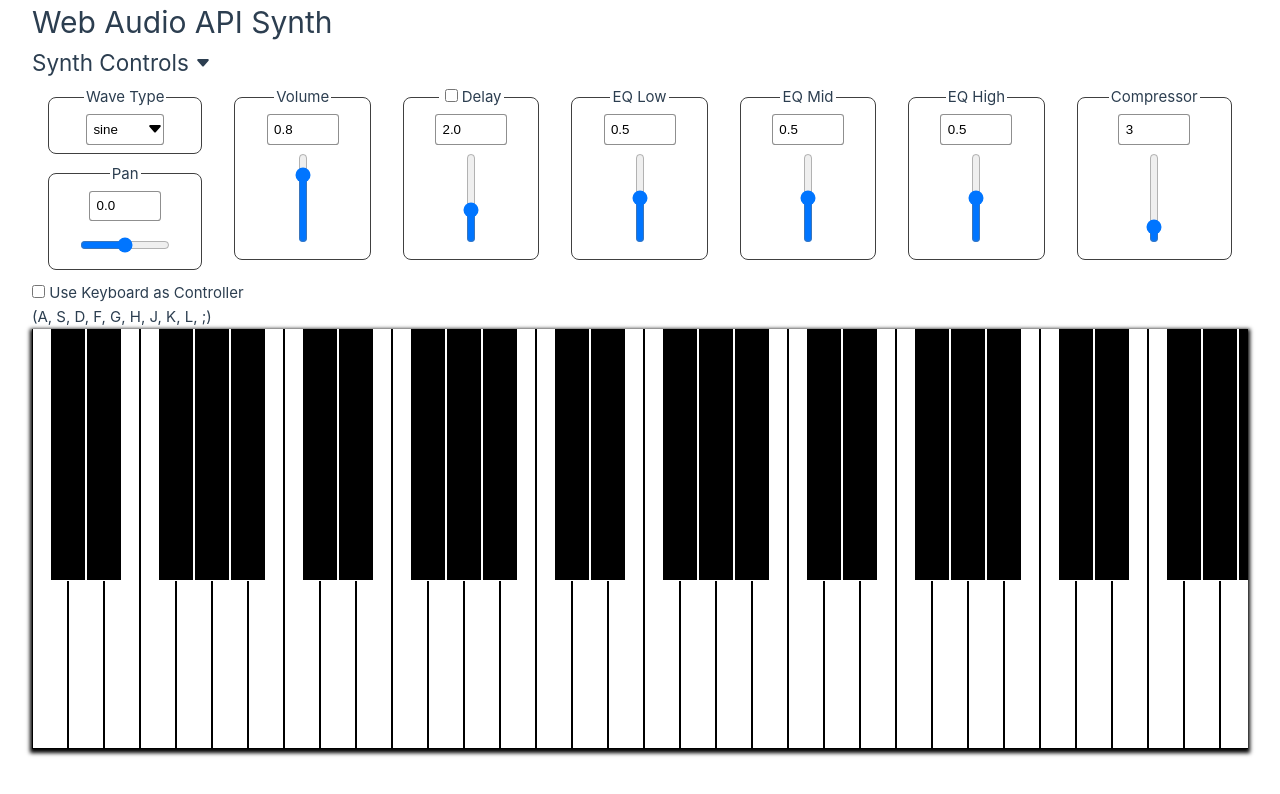
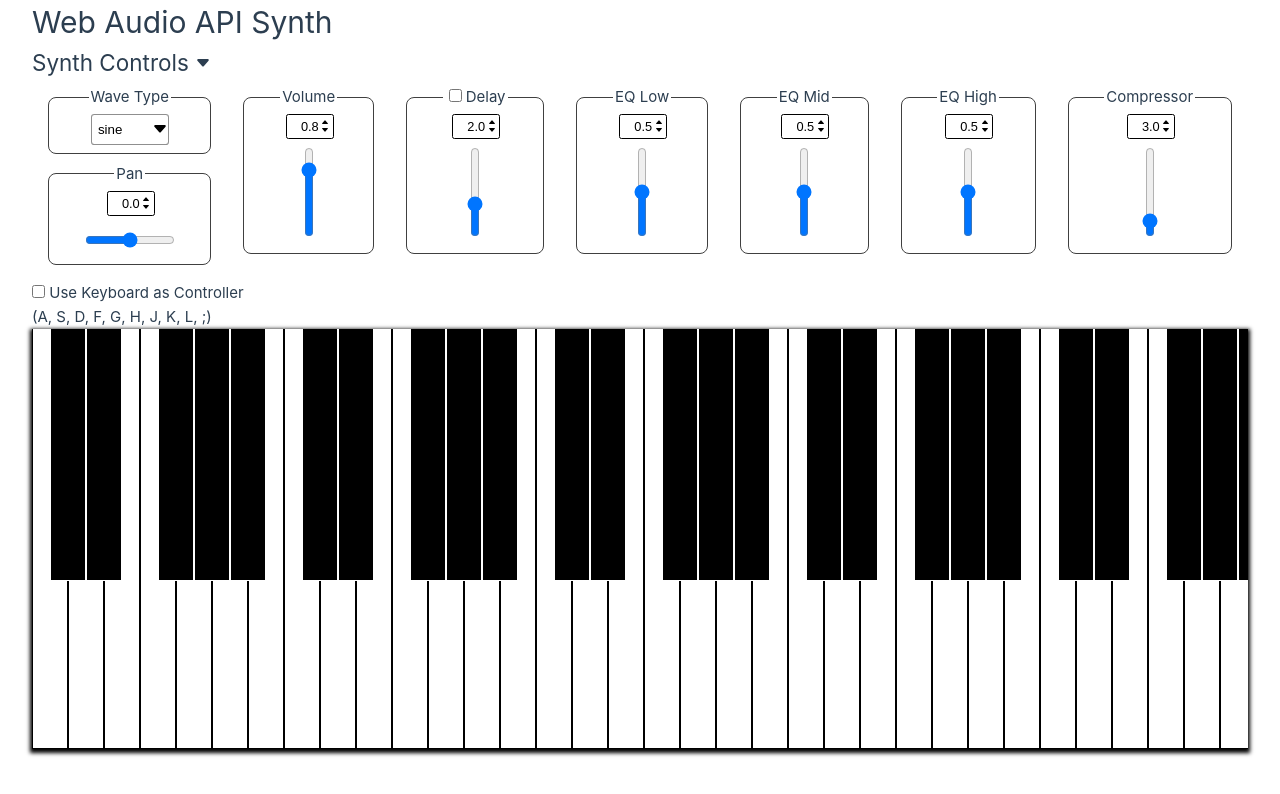
Before and after one commit to dabbmedia/web-audio-synth, a Vue app: page / in a window 1280 px wide. Shown: the top 794 px of the page. Built offline with nearby package versions, Linux system fonts and the light colour scheme.

Commit message:
Single Param Component UI updates and reactive state data corrections

```diff
--- a/index.html
+++ b/index.html
@@ -4,6 +4,7 @@
     <meta http-equiv="Content-Type" content="text/html; charset=utf-8">
     <meta http-equiv="Content-Style-Type" content="text/css">
     <meta name="viewport" content="user-scalable=no, initial-scale=1, maximum-scale=1, minimum-scale=1" />
+    <link rel="icon" href="favicon.ico" type="image/x-icon" />
     <title>Web Audio Synthesizer</title>
   </head>
   <body>
--- a/src/components/SingleParameterControl.vue
+++ b/src/components/SingleParameterControl.vue
@@ -1,62 +1,113 @@
 <script setup>
-import { ref } from 'vue'
+const props = defineProps(['controlKey', 'controlData'])
 
-const props = defineProps(['controlKey', 'title', 'controlEnabledCheckId', 'numberInputId', 'rangeInputId', 'defaultValue', 'min', 'max', 'isVertical'])
-
-let controlValue = ref(props.defaultValue)
-
-const emit = defineEmits(['controlValueChanged', 'checkEnabledChanged'])
-
-let updateValue = (event) => {
-    controlValue.value = event.target.value
-    emit('controlValueChanged', event.target.parentNode.id, event.target.value)
-}
-let updateChecked = (event) => {
-    emit('checkEnabledChanged', event.target.parentNode.parentNode.id, event.target.checked)
-}
+const emit = defineEmits(['controlValueChanged', 'checkEnabledChanged', 'increaseValue', 'decreaseValue'])
 </script>
 
 <template>
     <fieldset
-        :class="(isVertical) ? 'vertical-range control-column single-parameter-control': 'horizontal-range control-column single-parameter-control'"
-        :id="controlKey">
-        <legend><input v-if="controlEnabledCheckId" type="checkbox" :id="controlEnabledCheckId" @change="updateChecked">{{ title }}</legend>
+        :class="(props.controlData.isVertical) ? 'vertical-range control-column single-parameter-control': 'horizontal-range control-column single-parameter-control'"
+        :id="props.controlKey">
+        <legend>
+            <input
+                v-if="props.controlData.controlEnabledCheckId"
+                type="checkbox"
+                :id="props.controlData.controlEnabledCheckId"
+                @change="$emit('checkEnabledChanged', props.controlKey, $event.target.checked)">{{ props.controlData.title }}
+            </legend>
 
+        <div class="value-container">
             <input
-            type="number"
-            :id="numberInputId"
-            :min="min"
-            :max="max"
-            :value="controlValue"
-            @change="updateValue">
+                type="text"
+                :id="props.controlData.numberInputId"
+                :min="props.controlData.min"
+                :max="props.controlData.max"
+                :value="props.controlData.currentValue"
+                @change="$emit('controlValueChanged', props.controlKey, $event.target.value)">
+
+            <div class="increase-decrease-container">
+                <button class="control-value-increase" @click="$emit('increaseValue', props.controlKey)">
+                    <svg xmlns="http://www.w3.org/2000/svg" width="16" height="16" fill="currentColor" class="bi bi-caret-up-fill" viewBox="0 0 16 16"><path d="m7.247 4.86-4.796 5.481c-.566.647-.106 1.659.753 1.659h9.592a1 1 0 0 0 .753-1.659l-4.796-5.48a1 1 0 0 0-1.506 0z"/></svg>
+                </button>
+                <button class="control-value-decrease" @click="$emit('decreaseValue', props.controlKey)">
+                    <svg xmlns="http://www.w3.org/2000/svg" width="16" height="16" fill="currentColor" class="bi bi-caret-down-fill" viewBox="0 0 16 16"><path d="M7.247 11.14 2.451 5.658C1.885 5.013 2.345 4 3.204 4h9.592a1 1 0 0 1 .753 1.659l-4.796 5.48a1 1 0 0 1-1.506 0z"/></svg>
+                </button>
+            </div>
+        </div>
 
         <input
             type="range"
-            :id="rangeInputId"
-            :min="min"
-            :max="max"
-            step="0.1"
-            :class="(isVertical) ? 'vertical-range': 'horizontal-range'"
-            :orient="(isVertical) ? 'vertical': 'horizontal'"
-            :value="controlValue"
-            @input="updateValue">
+            :id="props.controlData.rangeInputId"
+            :min="props.controlData.min"
+            :max="props.controlData.max"
+            :step="props.controlData.step"
+            :orient="(props.controlData.isVertical) ? 'vertical': 'horizontal'"
+            :value="props.controlData.currentValue"
+            @input="$emit('controlValueChanged', props.controlKey, $event.target.value)">
     </fieldset>
 </template>
 
 <style lang="scss">
     .single-parameter-control {
+        .value-container {
+            display: flex;
+            flex-direction: row;
+            // align-items: center;
+
+            input[type=text] {
+                z-index: 1;
+                width: 3rem;
+                height: 1.55rem;
+                font-size: 0.8rem;
+                text-align: right;
+                border: 1px solid black;
+                border-radius: 0.15rem;
+                padding-right: 0.87rem;
+            }
+            .increase-decrease-container {
+                display: flex;
+                z-index: 2;
+                flex-direction: column;
+                margin-top: 0.25rem;
+                margin-left: -0.86rem;
+
+                .control-value-increase, .control-value-decrease {
+                    -webkit-appearance: none;
+                    -moz-appearance: none;
+                    appearance: none;
+                    width: 12px;
+                    height: 0.5rem;
+                    padding: 0;
+                    margin: 0;
+                    background: none;
+                    border: none;
+                    border-radius: 0.125rem;
+                    text-align: center;
+
+                    svg {
+                        position: absolute;
+                        top: 0.015rem;
+                        left: 0.09rem;
+                        margin: 0;
+                        padding: 0;
+                        width: 8px;
+                        height: 8px;
+                    }
+                }
+            }
+        }
         &.horizontal-range {
             padding-bottom: 0;
+
+            input[type=range] {
+                width: 90px;
+                height: 32px;
+            }
         }
         &.vertical-range {
             padding-bottom: 8px;
-        }
-        .horizontal-range {
-            width: 90px;
-            height: 32px;
-        }
-        .vertical-range {
-            display: block;
+
+            input[type=range] {
                 width: 32px;
                 height: 90px;
                 -webkit-appearance: slider-vertical;
@@ -64,4 +115,5 @@ let updateChecked = (event) => {
                 writing-mode: bt-lr;
             }
         }
+    }
 </style>
--- a/src/components/Synth.vue
+++ b/src/components/Synth.vue
@@ -5,15 +5,15 @@
     import PianoKeys from './PianoKeys.vue'
 
     const nodeControls = reactive({
-        pan: {title: 'Pan', numberInputId: 'eq-pan-value', rangeInputId: 'eq-pan-range', currentValue: '0.0', audioNode: '', min: '-1.0', max: '1.0', parameter: 'pan', enabled: true, isVertical: false},
-        masterGain: {title: 'Volume', numberInputId: 'master-gain-value', rangeInputId: 'master-gain-range', currentValue: '0.8', audioNode: '', min: '0.0', max: '1.0', parameter: 'gain', enabled: true, isVertical: true},
-        // distortion: {title: 'Distortion', controlEnabledCheckId: 'send-effect-distortion-check', numberInputId: 'distortion-value', rangeInputId: 'distortion-range', currentValue: '0.8', audioNode: '', min: '0.0', max: '1.0', parameter: 'gain', enabled: false, isVertical: true},
-        delay: {title: 'Delay', controlEnabledCheckId: 'send-effect-delay-check', numberInputId: 'delay-value', rangeInputId: 'delay-range', currentValue: '2.0', audioNode: '', min: '0.0', max: '6.0', parameter: 'delayTime', enabled: false, isVertical: true},
-        // reverb: {title: 'Reverb', controlEnabledCheckId: 'send-effect-reverb-check', numberInputId: 'reverb-value', rangeInputId: 'reverb-range', currentValue: '0.8', audioNode: '', min: '0.0', max: '1.0', parameter: 'gain', enabled: true, isVertical: true},
-        eqLow: {title: 'EQ Low', numberInputId: 'eq-low-value', rangeInputId: 'eq-low-range', currentValue: '0.5', audioNode: '', min: '0.0', max: '1.0', parameter: 'gain', enabled: true, isVertical: true},
-        eqMid: {title: 'EQ Mid', numberInputId: 'eq-mid-value', rangeInputId: 'eq-mid-range', currentValue: '0.5', audioNode: '', min: '0.0', max: '1.0', parameter: 'gain', enabled: true, isVertical: true},
-        eqHigh: {title: 'EQ High', numberInputId: 'eq-high-value', rangeInputId: 'eq-high-range', currentValue: '0.5', audioNode: '', min: '0.0', max: '1.0', parameter: 'gain', enabled: true, isVertical: true},
-        compressor: {title: 'Compressor', numberInputId: 'eq-compressor-value', rangeInputId: 'eq-compressor-range', currentValue: '3', audioNode: '', min: '1', max: '20', parameter: 'ratio', enabled: true, isVertical: true},
+        pan: {title: 'Pan', numberInputId: 'eq-pan-value', rangeInputId: 'eq-pan-range', currentValue: '0.0', audioNode: '', step: '0.1', min: '-1.0', max: '1.0', parameter: 'pan', enabled: true, isVertical: false},
+        masterGain: {title: 'Volume', numberInputId: 'master-gain-value', rangeInputId: 'master-gain-range', currentValue: '0.8', audioNode: '', step: '0.1', min: '0.0', max: '1.0', parameter: 'gain', enabled: true, isVertical: true},
+        // distortion: {title: 'Distortion', controlEnabledCheckId: 'send-effect-distortion-check', numberInputId: 'distortion-value', rangeInputId: 'distortion-range', currentValue: '0.8', audioNode: '', step: '0.1', min: '0.0', max: '1.0', parameter: 'gain', enabled: false, isVertical: true},
+        delay: {title: 'Delay', controlEnabledCheckId: 'send-effect-delay-check', numberInputId: 'delay-value', rangeInputId: 'delay-range', currentValue: '2.0', audioNode: '', step: '0.1', min: '0.0', max: '6.0', parameter: 'delayTime', enabled: false, isVertical: true},
+        // reverb: {title: 'Reverb', controlEnabledCheckId: 'send-effect-reverb-check', numberInputId: 'reverb-value', rangeInputId: 'reverb-range', currentValue: '0.8', audioNode: '', step: '0.1', min: '0.0', max: '1.0', parameter: 'gain', enabled: true, isVertical: true},
+        eqLow: {title: 'EQ Low', numberInputId: 'eq-low-value', rangeInputId: 'eq-low-range', currentValue: '0.5', audioNode: '', step: '0.1', min: '0.0', max: '1.0', parameter: 'gain', enabled: true, isVertical: true},
+        eqMid: {title: 'EQ Mid', numberInputId: 'eq-mid-value', rangeInputId: 'eq-mid-range', currentValue: '0.5', audioNode: '', step: '0.1', min: '0.0', max: '1.0', parameter: 'gain', enabled: true, isVertical: true},
+        eqHigh: {title: 'EQ High', numberInputId: 'eq-high-value', rangeInputId: 'eq-high-range', currentValue: '0.5', audioNode: '', step: '0.1', min: '0.0', max: '1.0', parameter: 'gain', enabled: true, isVertical: true},
+        compressor: {title: 'Compressor', numberInputId: 'eq-compressor-value', rangeInputId: 'eq-compressor-range', currentValue: '3.0', audioNode: '', step: '1', min: '1', max: '20', parameter: 'ratio', enabled: true, isVertical: true},
     })
 
     const pianoKeys = ref({
@@ -157,7 +157,6 @@
         // iPad on iOS 13 detection
         || (navigator.userAgent.includes("Mac") && "ontouchend" in document)
     }
-
     let createSendChain = function() {
         // distortion
         // oscSend = audioCtx.createWaveShaper();
@@ -173,7 +172,7 @@
             nodeControls.delay.audioNode.delayTime.setValueAtTime(nodeControls.delay.currentValue, audioCtx.currentTime);
 
             const delayGainNode = audioCtx.createGain();
-            delayGainNode.gain.value = 0.1;
+            delayGainNode.gain.value = (parseFloat(nodeControls.masterGain.currentValue) * 0.75).toFixed(1);
 
             nodeControls.masterGain.audioNode.connect(delayGainNode);
             delayGainNode.connect(nodeControls.delay.audioNode);
@@ -229,15 +228,11 @@
     }
     let controlValueChanged = function(controlName, newValue) {
         let control = nodeControls[controlName];
-        if (control) {
-            control.currentValue = newValue;
-            if (control.audioNode[control.parameter]) {
-                control.currentValue = newValue;
-                control.audioNode[control.parameter].setValueAtTime(newValue, audioCtx.currentTime);
-            }
+        if (control && control.audioNode[control.parameter]) {
+            control.currentValue = parseFloat(newValue).toFixed(1);
+            control.audioNode[control.parameter].setValueAtTime(control.currentValue, audioCtx.currentTime);
         } else {
             console.log(`Control ${controlName} not found, value could not be updated.`);
-            return true;
         }
     }
     let createFrequencyOscillator = function(noteNum, start) {
@@ -247,18 +242,6 @@
         oscillatorType = document.getElementById('osc-type').options[document.getElementById('osc-type').selectedIndex].value;
         oscillator.type = oscillatorType;
 
-        // use for custom oscillator wave types
-        // const real = new Float32Array(2);
-        // const imag = new Float32Array(2);
-
-        // real[0] = 0;
-        // imag[0] = 0;
-        // real[1] = 1;
-        // imag[1] = 0;
-
-        // const wave = audioCtx.createPeriodicWave(real, imag, {disableNormalization: true});
-        // oscillator.setPeriodicWave(wave);
-
         oscillator.frequency.value = parseFloat(note.frequency); // value in hertz
 
         var gainNode = audioCtx.createGain();
@@ -267,6 +250,19 @@
         oscillator.connect(gainNode).connect(nodeControls.masterGain.audioNode);
 
         oscillators[noteNum] = [oscillator, gainNode];
+    }
+    let createOscillatorCustomWaveType = function() {
+        // use for custom oscillator wave types
+        const real = new Float32Array(2);
+        const imag = new Float32Array(2);
+
+        real[0] = 0;
+        imag[0] = 0;
+        real[1] = 1;
+        imag[1] = 0;
+
+        const wave = audioCtx.createPeriodicWave(real, imag, {disableNormalization: true});
+        oscillator.setPeriodicWave(wave);
     }
     let noteStart = function(noteNum) {
         let start = 0;
@@ -495,12 +491,17 @@
             toggleControl.style.display = 'none';
         }
     }
+
+    let printState = function() {
+        console.log('synth state: ' + JSON.stringify(nodeControls));
+    }
     // onRenderTracked((event) => {
     //     debugger
     // })
 
     // onRenderTriggered((event) => {
-    //     debugger
+    //     // debugger
+    //     printState();
     // })
 
     createMasterChain();
@@ -535,17 +536,11 @@
         <SingleParameterControl
             v-for="(control, key) in nodeControls"
             :control-key="key"
-            :title="control.title"
-            :controlEnabledCheckId="control.controlEnabledCheckId"
-            :numberInputId="control.numberInputId"
-            :rangeInputId="control.rangeInputId"
-            :defaultValue="control.currentValue"
-            :value="control.value"
-            :min="control.min"
-            :max="control.max"
-            :isVertical="control.isVertical"
+            :control-data="control"
             @control-value-changed="controlValueChanged"
             @check-enabled-changed="checkEnabledChanged"
+            @increase-value="(controlKey) => controlValueChanged(controlKey, (parseFloat(nodeControls[controlKey].currentValue) + parseFloat(nodeControls[controlKey].step)).toFixed(1))"
+            @decrease-value="(controlKey) => controlValueChanged(controlKey, (parseFloat(nodeControls[controlKey].currentValue) - parseFloat(nodeControls[controlKey].step)).toFixed(1))"
         />
     </div>
 
@@ -567,13 +562,15 @@
         }
     }
     #controls-container {
-        display: none;
+        display: flex;
         flex-wrap: wrap;
         flex-direction: column;
         align-items: space-between;
 
         .control-column {
-            // flex: none;
+            display: flex;
+            flex-direction: column;
+            align-items: center;
             margin: 4px 16px;
             text-align: center;
             border: 1px solid rgb(64, 64, 64);
```
Also changed, not shown: src/components/PianoKeys.vue (+26 -8 lines). Lines whose indentation alone changed are shown as unchanged.
